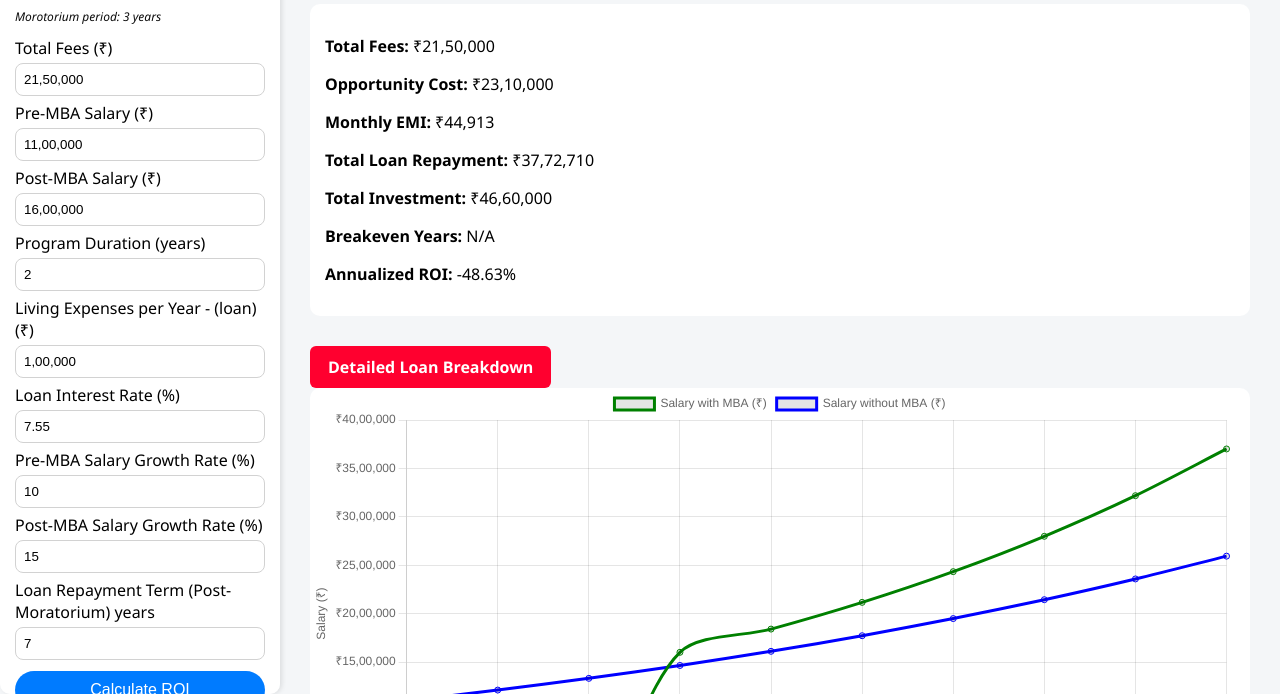
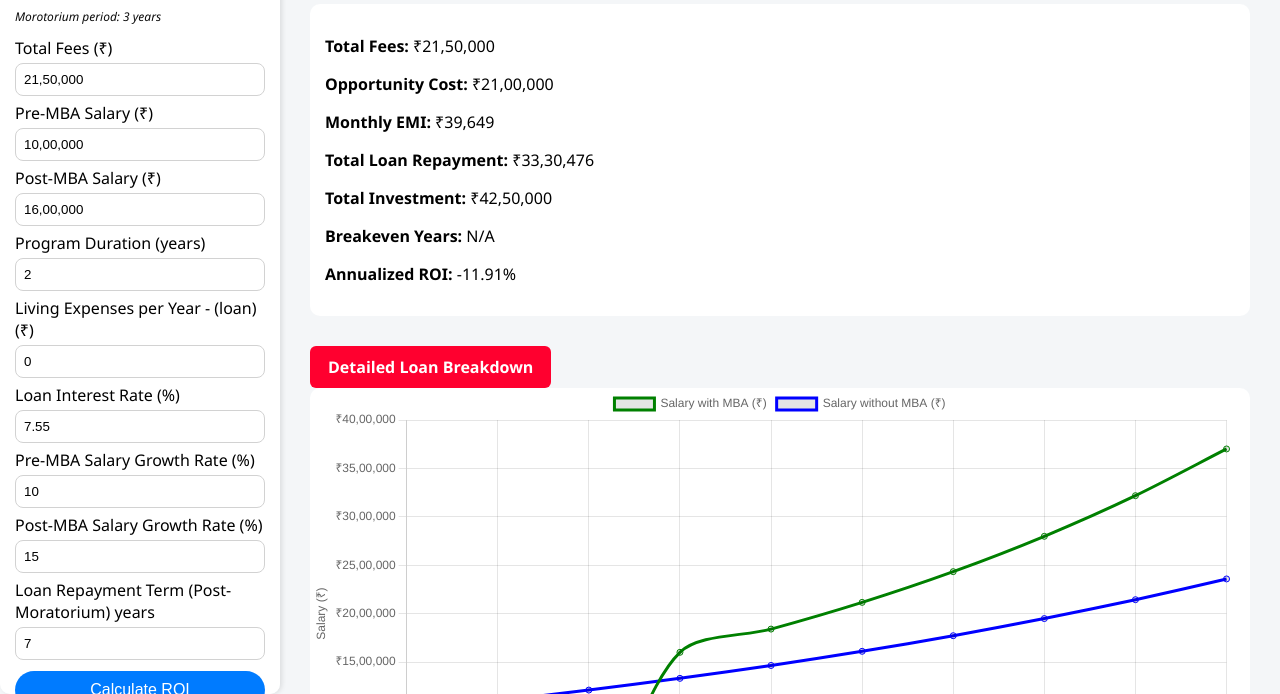
Before and after one commit to Pushpendra-Verma/MBA-ROI-calculator, a plain HTML site: page index.html in a window 1280 px wide. Shown: the part 106-800 px from the top of the page. Drawn offline with nearby package versions, Linux system fonts and the light colour scheme.

Commit message:
updated with repayment period logic

```diff
--- a/index.html
+++ b/index.html
@@ -28,13 +28,13 @@
   <div class="container">
     <div class="sidebar" id="sidebar">
       <h2 style="color: #0e80fa;">Input Parameters</h2>
-      <p style="color: #0b0b0b; font-size:12px;"><i>Assumption: Total Fees is disbursed at the starting of the course</i></p>
+      <p style="color: #0b0b0b; font-size:12px;"><i>Assumption: Quarterly Fee Disbursement (Equal Installments)</i></p>
       <p style="color: #0b0b0b; font-size: 12px;"><i>Morotorium period: 3 years</i></p>
       <label>Total Fees (₹)
         <input type="text" id="mbaCost" value="21,50,000" />
       </label>
       <label>Pre-MBA Salary (₹)
-        <input type="text" id="preSalary" value="11,00,000" />
+        <input type="text" id="preSalary" value="10,00,000" />
       </label>
       <label>Post-MBA Salary (₹)
         <input type="text" id="postSalary" value="16,00,000" />
@@ -43,7 +43,7 @@
         <input type="number" id="mbaDuration" value="2" min="1" />
       </label>
       <label>Living Expenses per Year - (loan) (₹)
-        <input type="text" id="livingExpenses" value="1,00,000" />
+        <input type="text" id="livingExpenses" value="0" />
       </label>
       <label>Loan Interest Rate (%)
         <input type="number" id="interestRate" value="7.55" min="0" step="0.1" />
--- a/script.js
+++ b/script.js
@@ -71,9 +71,25 @@ function calculateROI() {
   const totalLivingExpenses = livingExpenses * mbaDuration;
   const principalLoan = totalFees + totalLivingExpenses;
 
+  // Quarterly disbursements for totalFees over mbaDuration
+  const quarters = mbaDuration * 4;
+  const quarterlyFee = totalFees / quarters;
+
   // Interest accrued during moratorium period (mbaDuration + 1 years, compounded yearly)
   const moratoriumYears = mbaDuration + 1;
-  let loanAmount = principalLoan * Math.pow(1 + interestRate, moratoriumYears);
+  let loanAmount = totalLivingExpenses; // Living expenses disbursed upfront
+  let disbursedFees = 0;
+
+  // Track disbursed fees and interest yearly
+  for (let year = 1; year <= moratoriumYears; year++) {
+    // Add quarterly disbursements for the year (4 quarters, except in the last moratorium year)
+    const quartersThisYear = year <= mbaDuration ? 4 : 0; // No disbursements in extra moratorium year
+    for (let q = 1; q <= quartersThisYear; q++) {
+      disbursedFees += quarterlyFee;
+    }
+    // Apply yearly compounding to the total disbursed amount so far
+    loanAmount = (loanAmount + (year <= mbaDuration ? quarterlyFee * 4 : 0)) * (1 + interestRate);
+  }
 
   // EMI calculation for repayment starting after moratorium, lasting loanTenure years
   const totalMonths = loanTenure * 12;
@@ -116,11 +132,20 @@ function calculateROI() {
     if (year <= moratoriumYears) {
       withMBASalaries.push(0);
       withoutMBASalaries.push(withoutMBASalary);
+      // Calculate disbursed amount and interest up to this year
+      let yearDisbursedFees = 0;
+      for (let y = 1; y <= Math.min(year, mbaDuration); y++) {
+        yearDisbursedFees += quarterlyFee * 4;
+      }
+      let yearLoan = totalLivingExpenses + yearDisbursedFees;
+      for (let y = 1; y <= year; y++) {
+        yearLoan *= (1 + interestRate);
+      }
       tableData.push({
         year,
         loanPaid: 0,
         cumulativeLoan: 0,
-        remainingLoan: principalLoan * Math.pow(1 + interestRate, year)
+        remainingLoan: yearLoan
       });
     } else {
       withMBASalary = (year === moratoriumYears + 1) ? postSalary : withMBASalary * (1 + growthRatePostMba);
```
Also changed, not shown: loanBreakdown.html (+1 -1 lines).
